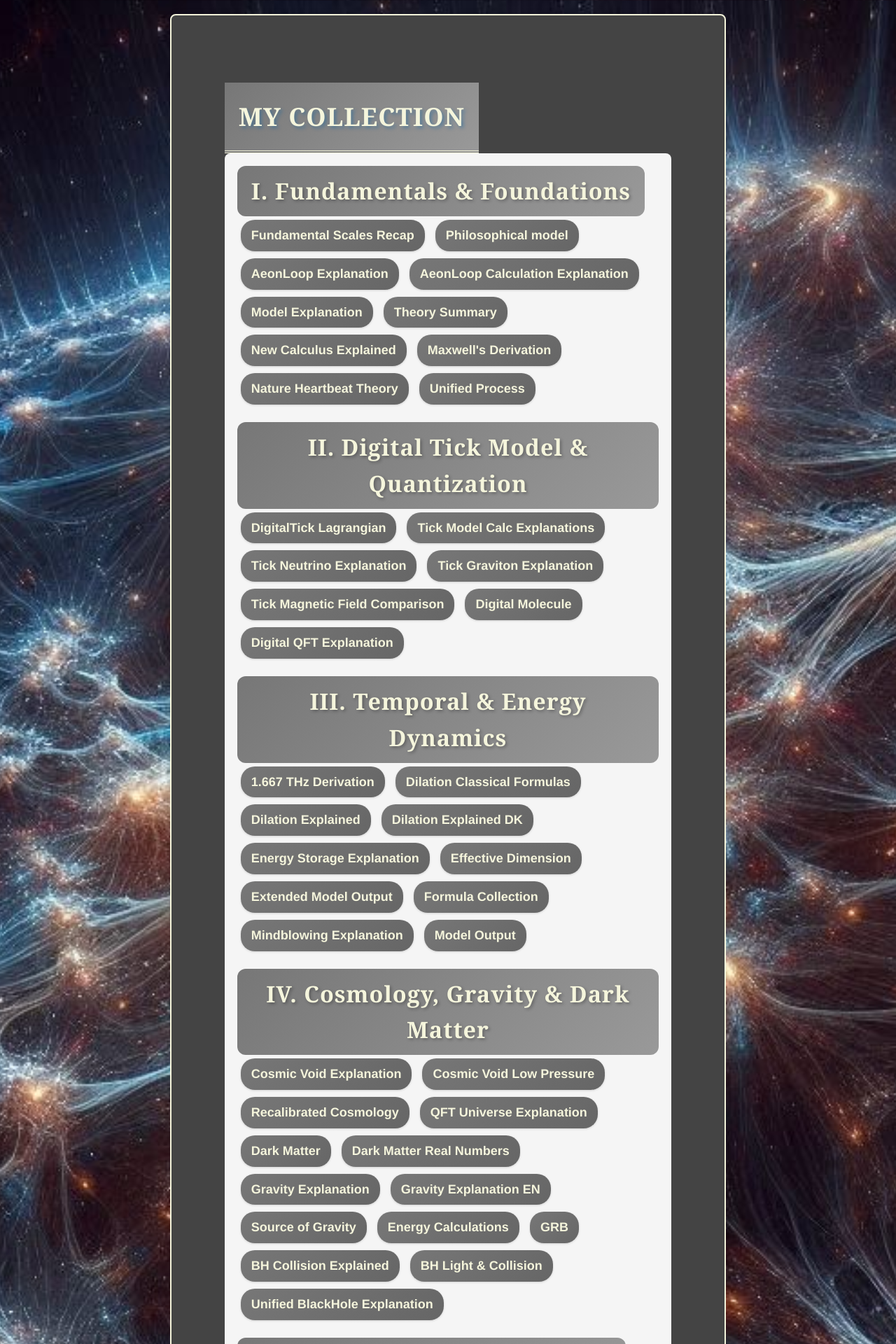
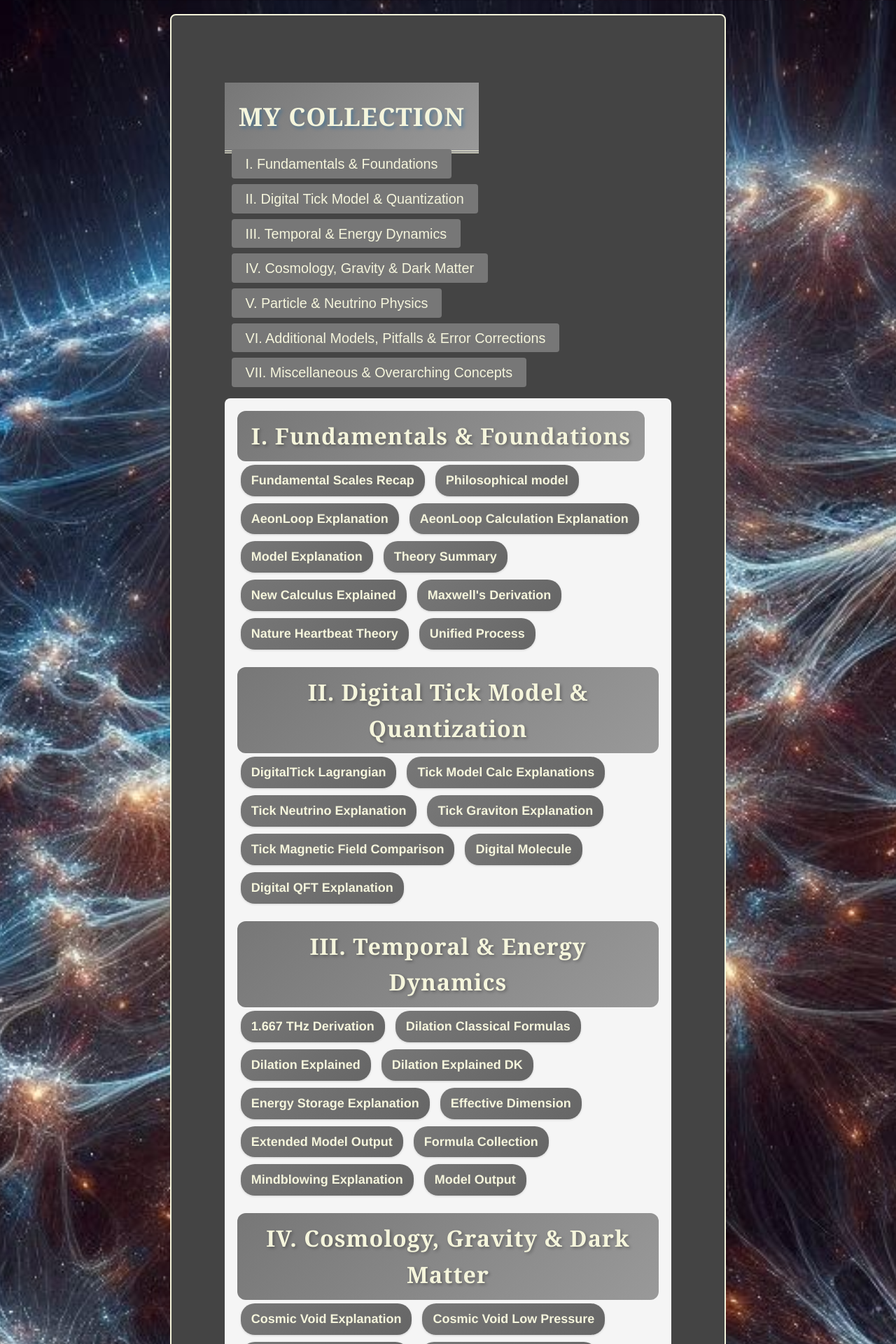
Before and after one commit to CosmicReplicator/AeonLoop, a Jekyll site: the page built from Papers/index.html, in a window 1280 px wide. Shown: the top 1920 px of the page at 70% size. Built offline with Jekyll 4.4.1, drawn with Linux system fonts in a browser that asks for light colours.

Commit message:
Update index.html

```diff
--- a/Papers/index.html
+++ b/Papers/index.html
@@ -3,12 +3,26 @@ layout: default
 title: "index"
 ---
 
-<!-- Inline CSS for button styling (you can also add this to your main CSS file) -->
+<h1>My Collection</h1>
 
-<h1>My Collection</h1>
+<!-- In-Page Navigation Menu -->
+<nav class="in-page-nav">
+  <ul>
+    <li><a href="#section1">I. Fundamentals &amp; Foundations</a></li>
+    <li><a href="#section2">II. Digital Tick Model &amp; Quantization</a></li>
+    <li><a href="#section3">III. Temporal &amp; Energy Dynamics</a></li>
+    <li><a href="#section4">IV. Cosmology, Gravity &amp; Dark Matter</a></li>
+    <li><a href="#section5">V. Particle &amp; Neutrino Physics</a></li>
+    <li><a href="#section6">VI. Additional Models, Pitfalls &amp; Error Corrections</a></li>
+    <li><a href="#section7">VII. Miscellaneous &amp; Overarching Concepts</a></li>
+  </ul>
+</nav>
+
 <!-- Wrap all your index content in a scrollable container -->
 <div class="index-scroll-container">
-<h2>I. Fundamentals & Foundations</h2>
+
+  <section id="section1">
+    <h2>I. Fundamentals &amp; Foundations</h2>
     <div class="button-container">
       <a class="button" href="Fundamental_Scales_Recap.html" target="_blank">Fundamental Scales Recap</a>
       <a class="button" href="Philosophical%20model.html" target="_blank">Philosophical model</a>
@@ -21,8 +35,10 @@ title: "index"
       <a class="button" href="Nature_Heartbeat_Theory.html" target="_blank">Nature Heartbeat Theory</a>
       <a class="button" href="UnifiedProcess.html" target="_blank">Unified Process</a>
     </div>
+  </section>
 
-<h2>II. Digital Tick Model & Quantization</h2>
+  <section id="section2">
+    <h2>II. Digital Tick Model &amp; Quantization</h2>
     <div class="button-container">
       <a class="button" href="DigitalTick_Lagrangian.html" target="_blank">DigitalTick Lagrangian</a>
       <a class="button" href="Digital_Tick_Model_Calc_Explanations.html" target="_blank">Tick Model Calc Explanations</a>
@@ -32,8 +48,10 @@ title: "index"
       <a class="button" href="Digital_Molecule.html" target="_blank">Digital Molecule</a>
       <a class="button" href="Digital_QFT_Explanation.html" target="_blank">Digital QFT Explanation</a>
     </div>
+  </section>
 
-<h2>III. Temporal & Energy Dynamics</h2>
+  <section id="section3">
+    <h2>III. Temporal &amp; Energy Dynamics</h2>
     <div class="button-container">
       <a class="button" href="Derivation_1_667_THz_Explanation.html" target="_blank">1.667 THz Derivation</a>
       <a class="button" href="dilation_classical_formulas_explained.html" target="_blank">Dilation Classical Formulas</a>
@@ -46,8 +64,10 @@ title: "index"
       <a class="button" href="Mindblowing_Explanation.html" target="_blank">Mindblowing Explanation</a>
       <a class="button" href="model_output.html" target="_blank">Model Output</a>
     </div>
+  </section>
 
-<h2>IV. Cosmology, Gravity & Dark Matter</h2>
+  <section id="section4">
+    <h2>IV. Cosmology, Gravity &amp; Dark Matter</h2>
     <div class="button-container">
       <a class="button" href="Cosmic_Void_Explanation.html" target="_blank">Cosmic Void Explanation</a>
       <a class="button" href="Cosmic_Void_Low_Pressure_Explanation.html" target="_blank">Cosmic Void Low Pressure</a>
@@ -61,18 +81,22 @@ title: "index"
       <a class="button" href="Energy_Calculations_with_Our_Model.html" target="_blank">Energy Calculations</a>
       <a class="button" href="GRB.html" target="_blank">GRB</a>
       <a class="button" href="bh_collision_explained.html" target="_blank">BH Collision Explained</a>
-  <a class="button" href="bh_light_and_collision_explained.html" target="_blank">BH Light & Collision</a>
+      <a class="button" href="bh_light_and_collision_explained.html" target="_blank">BH Light &amp; Collision</a>
       <a class="button" href="Unified_BlackHole_Explanation.html" target="_blank">Unified BlackHole Explanation</a>
     </div>
+  </section>
 
-<h2>V. Particle & Neutrino Physics</h2>
+  <section id="section5">
+    <h2>V. Particle &amp; Neutrino Physics</h2>
     <div class="button-container">
       <a class="button" href="Neutrino_BetaDecay_Exposition.html" target="_blank">Neutrino BetaDecay</a>
       <a class="button" href="Neutrino_as_a_Time Keeper.html" target="_blank">Neutrino as a Time Keeper</a>
       <a class="button" href="Neutrino_Mass_Calculation_Explanation.html" target="_blank">Neutrino Mass Calculation</a>
     </div>
+  </section>
 
-<h2>VI. Additional Models, Pitfalls & Error Corrections</h2>
+  <section id="section6">
+    <h2>VI. Additional Models, Pitfalls &amp; Error Corrections</h2>
     <div class="button-container">
       <a class="button" href="classic_pitfalls.html" target="_blank">Classic Pitfalls</a>
       <a class="button" href="classic_pitfalls2.html" target="_blank">Classic Pitfalls 2</a>
@@ -81,10 +105,15 @@ title: "index"
       <a class="button" href="Modified_TriplePoint.html" target="_blank">Modified TriplePoint</a>
       <a class="button" href="TriplePoint.html" target="_blank">TriplePoint</a>
     </div>
+  </section>
 
-<h2>VII. Miscellaneous & Overarching Concepts</h2>
+  <section id="section7">
+    <h2>VII. Miscellaneous &amp; Overarching Concepts</h2>
     <div class="button-container">
       <a class="button" href="Delayed-Choice.html" target="_blank">Delayed Choice</a>
       <a class="button" href="The%20Magical%20Code%20of%20the%20Universe.html" target="_blank">The Magical Code of the Universe</a>
       <a class="button" href="simulation_output.html" target="_blank">Simulation Output</a>
     </div>
+  </section>
+
+</div>
```
Lines whose indentation alone changed are shown as unchanged.
